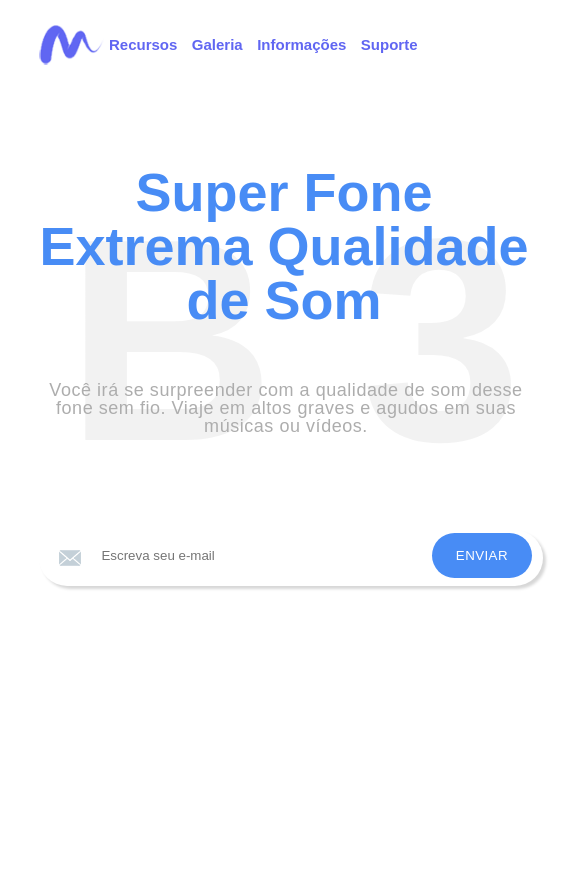
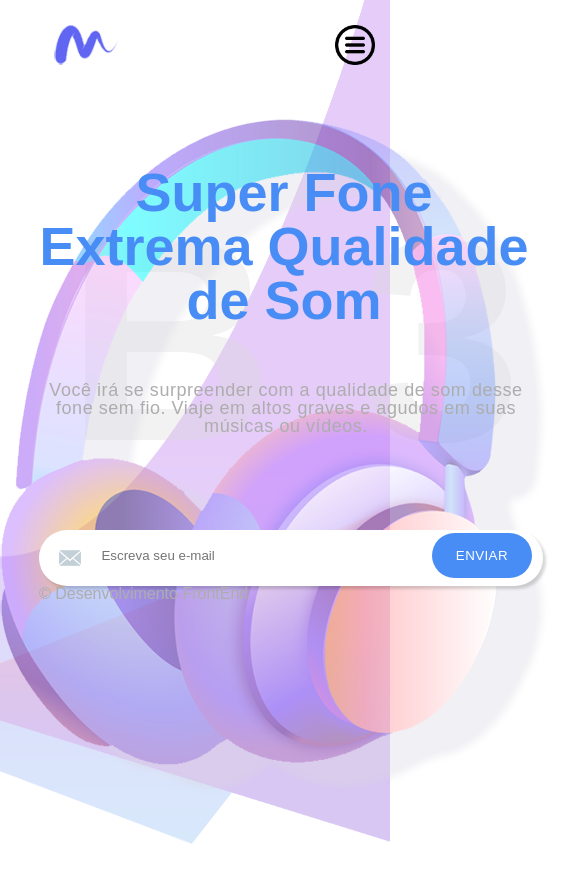
Before and after one commit to LionyxML/frontend_sbs, a plain HTML site: page 04_Template/index.html in a window 390 px wide. Shown: the top 882 px of the page, 585 px wide, since content can reach past the window. After the commit the page ends 844 px from the top, so only its background shows below. Drawn offline with nearby package versions, Linux system fonts and the light colour scheme.

Commit message:
responsiveness

```diff
--- /dev/null
+++ b/04_Template/css/2_tools/2_tools.css
@@ -0,0 +1,64 @@
+@media only screen and (max-width: 600px) {
+
+  #container {
+    margin-left: 0 auto !important;
+  }
+
+  #brand {
+    margin-left: 15px;
+  }
+
+  #btn-bag, #btn-login{
+    display: none;
+  }
+
+  #picture > img {
+    position: absolute;
+    left: 0;
+    top: 0;
+    z-index: -1;
+    opacity: .5;
+  }
+
+  #navigation {
+    position: absolute;
+    top: 80px;
+    width: 100%;
+    height: calc(100vh - 80px);
+    background-color: #6066f2;
+    left: -100%;
+    z-index: 10;
+    transition: all 0.3s ease;
+    -webkit-transition: all 0.3s ease;
+  }
+
+  #navigation > ul {
+    display: flex !important;
+    flex-direction: column !important;
+    text-align: center !important;
+  }
+
+  #navigation > ul > li {
+    padding: 30px 0px;
+  }
+  #navigation > ul > li > a {
+    color: white !important;
+    border: none !important;
+    font-size: 25px !important;
+  }
+
+  #navigation > ul > li > a:hover {
+    color: #f4891f !important;
+  }
+
+  .menu-toggle{
+    opacity: 1 !important;
+  }
+
+  #navigation.active{
+    left: 0;
+    transition: all 0.3s ease;
+    -webkit-transition: all 0.3s ease;
+  }
+
+}
--- a/04_Template/css/4_base/4_base.css
+++ b/04_Template/css/4_base/4_base.css
@@ -79,3 +79,7 @@ picture {
 article {
 	grid-area: article;
 }
+
+footer {
+	grid-area: footer;
+}
--- a/04_Template/css/5_objects/5_objects.css
+++ b/04_Template/css/5_objects/5_objects.css
@@ -50,13 +50,7 @@
   background-color: #8a378d;
 }
 
-#btn-bag {
-  background-color: #488cf5;
-}
 
-#btn-bag:hover {
-  background-color: #8a378d;
-}
 
 
 #article > span {
--- a/04_Template/css/6_components/6_components.css
+++ b/04_Template/css/6_components/6_components.css
@@ -1,3 +1,25 @@
 #brand > img {
   height: 40px;
 }
+
+
+.shape1 {
+  position: absolute;
+  top: 0;
+  right: 0;
+  z-index: -1;
+  height: 100vh;
+  width: 100%;
+}
+
+.shape2 {
+  position: absolute;
+  z-index: -1;
+  bottom: 0;
+  right: 0;
+  height: 40%;
+}
+
+#footer small{
+  color: #adadad;
+}
--- a/04_Template/css/7_trumps/7_trumps.css
+++ b/04_Template/css/7_trumps/7_trumps.css
@@ -0,0 +1,27 @@
+#btn-bag {
+  background-color: #488cf5;
+}
+
+#btn-bag:hover {
+  background-color: #8a378d;
+}
+
+.menu-toggle {
+  height: 40px;
+  width: 40px;
+  position: absolute;
+  right: 15px;
+  cursor: pointer;
+  opacity: 0;
+}
+
+.menu-toggle > img {
+  height: 40px;
+  width: 40px;
+}
+
+.menu-toggle > img:hover {
+  transform: scale(1.2);
+  transition: all .2s ease-in-out;
+  -webkit-transition: all .2s ease-in-out;
+}
--- a/04_Template/css/style.css
+++ b/04_Template/css/style.css
@@ -1,3 +1,4 @@
+@import "2_tools/2_tools.css";
 @import "4_base/4_base.css";
 @import "5_objects/5_objects.css";
 @import "6_components/6_components.css";
--- a/04_Template/index.html
+++ b/04_Template/index.html
@@ -1,5 +1,5 @@
 <!DOCTYPE html>
-<html lang="en">
+<html lang="pt-br">
 <head>
   <meta charset="UTF-8">
   <meta name="viewport" content="width=device-width, initial-scale=1.0">
@@ -12,6 +12,12 @@
 <body>
 
   <section id="container">
+
+    <object id="shapes">
+      <img class="shape1" src="img/shape1.png">
+      <img class="shape2" src="img/shape2.png">
+    </object>
+
     <header id="header">
       <a href="#" id="brand">
         <img src="img/brand.png" alt="Logo do Site">
@@ -25,6 +31,8 @@
             <li><a href="#">Suporte</a></li>
           </ul>
         </nav>
+
+        <div class="menu-toggle"><img src="img/menu.png" alt="Ícone de menu"></div>
 
         <button id="btn-bag" class="button">Sacola <img src="img/shopping-cart.png" alt=""></button>
         <button id="btn-login" class="button">Login <img src="img/user.png" alt=""></button>
@@ -47,7 +55,20 @@
     <img src="img/phone.png" alt="Ilustração do fone">
   </picture>
 
+  <footer id="footer">
+    <small>&copy Desenvolvimento FrontEnd</small>
+  </footer>
+
   </section>
+
+<script src="https://code.jquery.com/jquery-3.5.1.min.js"></script>
+<script>
+  $(document).ready(function(){
+    $('.menu-toggle').click(function() {
+      $('nav').toggleClass('active')
+    })
+  })
+</script>
 
 </body>
 </html>
```
Also changed, not shown: 04_Template/img/menu.png (added).
